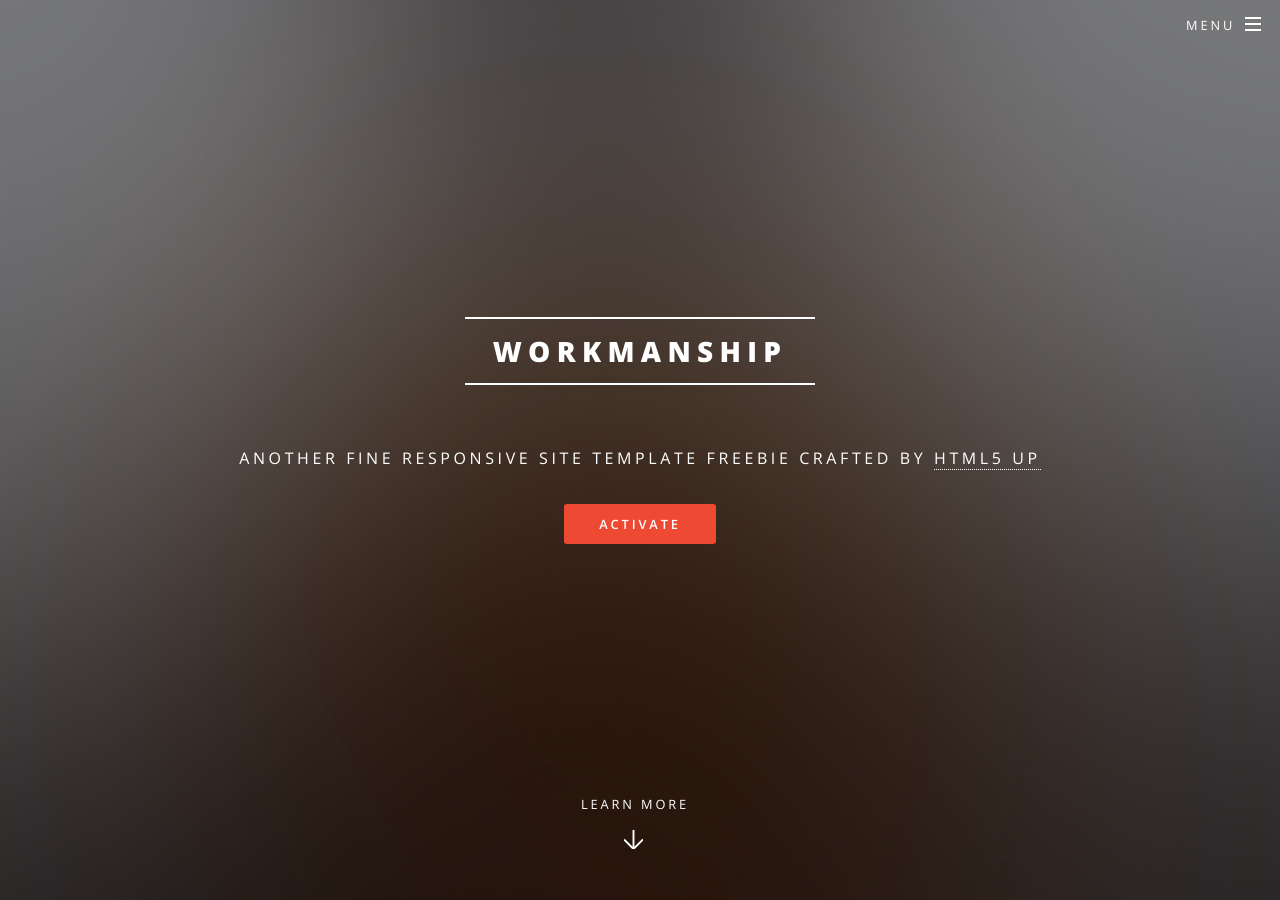
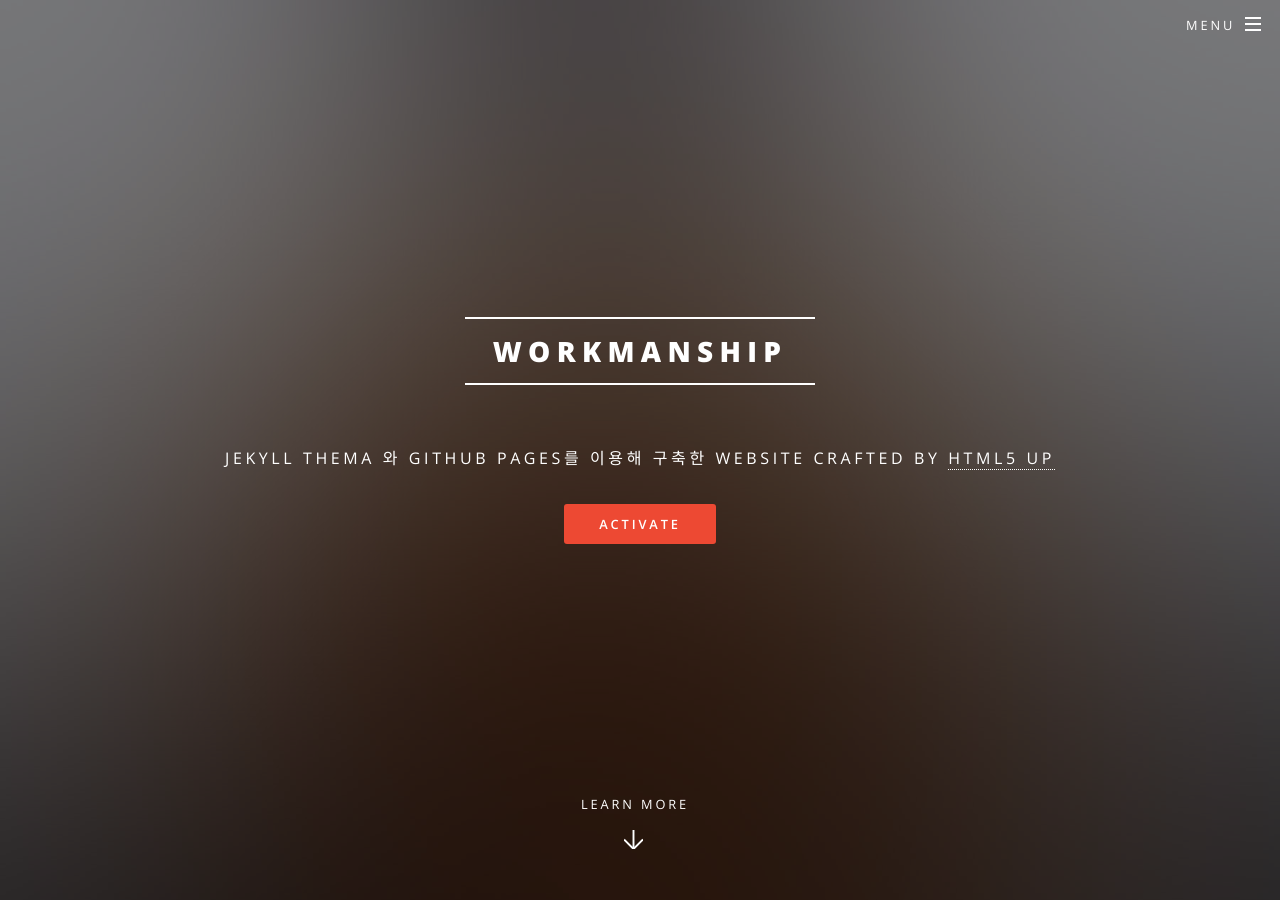
Before and after one commit to Juminhark/Juminhark.github.io, a Jekyll site: the page built from index.html, in a window 1280 px wide and 900 px high. Built offline with Jekyll 4.4.1, drawn with Linux system fonts in a browser that asks for light colours.

Commit message:
Update _config.yml

```diff
--- a/_config.yml
+++ b/_config.yml
@@ -1,14 +1,13 @@
 # Site settings
 title: workmanship
 description: |
-  Another fine responsive
-  site template freebie
+  Jekyll Thema 와 Github Pages를 이용해 구축한 website
   crafted by [HTML5 UP](http://html5up.net)
 owner: Juminhark # or company name
 first_published: 2019 # if migrating another site, the year of your first publish
 email: wnalsgkr@gmail.com
 baseurl: "" # the subpath of your site, e.g. /blog
-url: "http://yourdomain.com" # the base hostname & protocol for your site
+url: "https://juminhark.github.io" # the base hostname & protocol for your site
 social:
   instagram: https://www.instagram.com/minharkju/
   github: https://github.com/Juminhark
```
